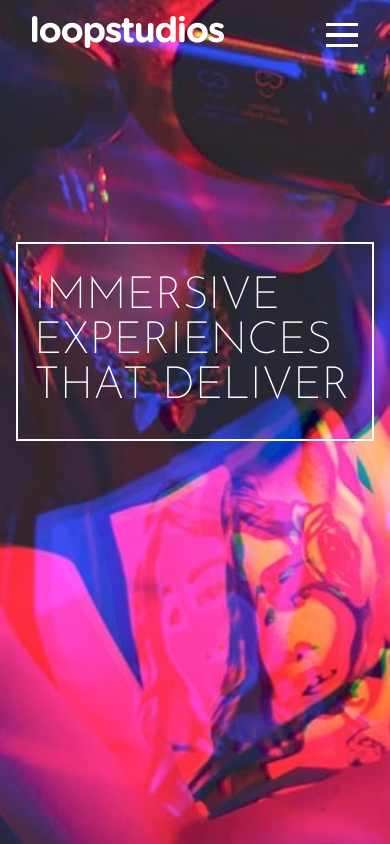
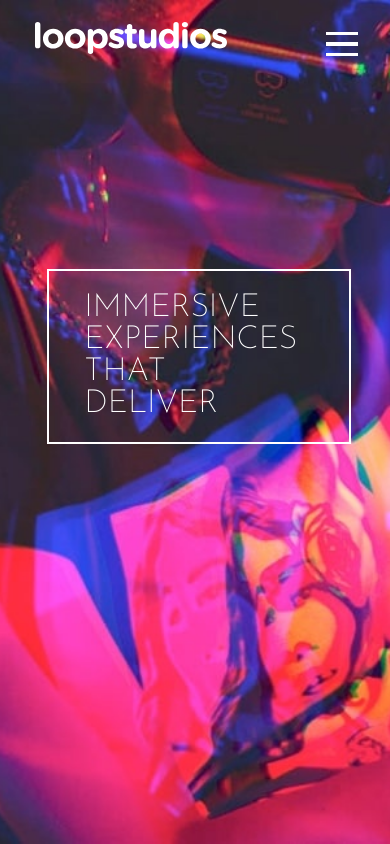
Before and after one commit to daniarsa/Proyecto_loopstudios, a React (Vite) app: page / in a window 390 px wide. Shown: the top 844 px of the page. Built offline with nearby package versions, Linux system fonts and the light colour scheme.

Commit message:
develop/Media Querys en proceso 50% logo, Header 100%, 10% Footer

```diff
--- a/src/components/Nabvar.jsx
+++ b/src/components/Nabvar.jsx
@@ -21,8 +21,10 @@ const Navbar = () => {
 
   return (
     <header className="navbar">
-      <Logo />
+      {!isMenuOpen && <Logo />}
       <nav className={`navbar__menu ${isMenuOpen ? 'navbar__menu--open' : ''}`}>
+      {isMenuOpen && <Logo />}
+
         <ul>
           {links.map((link, index) => (
             <li key={index}>
--- a/src/styles/Footer.scss
+++ b/src/styles/Footer.scss
@@ -12,7 +12,7 @@ $font-body: 'Alata', sans-serif;
 $font-heading: 'Josefin Sans', sans-serif;
 
 // Layout de página
-$mobile-width: 375px;
+$mobile-width: 900px;
 $desktop-width: 1440px;
 
 
@@ -34,19 +34,16 @@ $desktop-width: 1440px;
       margin: 0 auto;
     }
 
-    &__logo {
-      font-family: $font-body;
-      font-weight: 600;
-      font-size: 2rem;
-      margin-left: 20%
+    .logo {
+      margin-left: 11.3rem;
+      margin-bottom: 1.2rem;
     }
 
     &__links {
-
       display: flex;
       list-style: none;
       margin-top: 1rem;
-      margin-left: 11%;
+      margin-left: 1.2%;
 
       li {
         margin-right: 2rem;
@@ -106,6 +103,7 @@ $desktop-width: 1440px;
             width: 24px; // Ajusta el tamaño según sea necesario
             height: 24px; // Ajusta el tamaño según sea necesario
             margin-top: 1rem;
+            margin-bottom: 1rem;
           }
 
           &:hover {
@@ -201,7 +199,7 @@ $desktop-width: 1440px;
       }
 
       &__logo {
-          margin-left: 20%;
+          margin-left: 35%;
       }
 
       &__links {
@@ -238,3 +236,61 @@ $desktop-width: 1440px;
       }
   }
 }
+
+@media (max-width: 430px){
+  .footer {
+    background-color: $black;
+    color: $white;
+    padding: 2rem;
+
+    @include for-mobile {
+        padding: 1rem;
+
+        &__content {
+            flex-direction: column;
+            align-items: center;
+            text-align: center;
+        }
+
+        &__logo {
+            margin-left: 8%;
+            font-size: 1.25rem;
+        }
+
+        &__links {
+            flex-direction: column;
+            margin-left: 0;
+            margin-top: 2rem;
+
+            li {
+                margin-bottom: 1rem;
+
+                a {
+                    font-size: 1rem;
+                }
+            }
+        }
+
+        &__social {
+            margin-left: 25%;
+            margin-top: 1rem;
+
+            a {
+                margin-right: 1rem;
+
+                img {
+                    margin-top: 0.5rem;
+                }
+            }
+        }
+
+        &__copyright {
+          width: 100%;
+            text-align: center;
+            font-size: 0.875rem;
+            margin-top: 1.5rem;
+            margin-left: 8%;
+        }
+    }
+  }
+}
--- a/src/styles/Header.scss
+++ b/src/styles/Header.scss
@@ -13,26 +13,27 @@ $font-heading: 'Josefin Sans', sans-serif;
 
 .header {
     position: unset;
-    padding: 1rem;
-    // width: 100%;
+    max-width: 780px;
+    width: 50%;
+    margin-right:auto;
+    margin-left: 18.2%;
+    margin-top: 12%;
 
 
     &__content {
-      // width: 50%;
-      // padding-right: 2rem;
-      text-align: center;
       color: $white;
       border: 2px solid $white;
-      // margin: 0 auto;
-      width: fit-content;
+      padding-right: auto;
+      padding-left: 2%;
 
 
       h1 {
-        font-size: 5rem;
+        font-size: 5.8rem;
         font-family: $font-heading;
         font-weight: 200;
         text-transform: uppercase;
         text-align:left;
+
 
         @media (max-width: 768px) {
           font-size: 2.8rem;
@@ -44,32 +45,133 @@ $font-heading: 'Josefin Sans', sans-serif;
     }
 }
 
-@media (min-width: 769px) {
+// @media (min-width: 769px) {
+//   .header {
+//     height: 100vh;
+//     width: 58%;
+//     &__content {
+//       position: unset;
+//       padding-right: 1rem;
+//       padding-left: 1rem;
+//       margin-left: 30%;
+//       margin-top: 15%;
+//       text-align: left;
+//       width: auto;
+//     }
+//   }
+// }
+
+
+// @media (max-width: 1024px) {
+//   .header {
+
+
+//     &__content {
+//       margin-top: 5%;
+
+//       h1 {
+//         font-size: 2.5rem;
+//       }
+//     }
+// }
+// }
+@media (max-width: 1366px ) {
   .header {
-    height: 100vh;
+    width: 50%;
+    margin-top: 6%;
+    margin-left: 18.2%;
+
 
     &__content {
-      position: unset;
-      top: 50%;
-      left: 50%;
-      text-align: left;
-      width: auto;
+      padding-left: 2rem;
+
+    h1 {
+      font-size: 4.8rem; }
     }
   }
 }
 
 
-@media (max-width: 768px) {
+@media (max-width: 1280px ) {
   .header {
-    // height: 100%;
-    margin-top: 40%;
-
-
-
+    width: 60%;
+    margin-top: 10%;
+    margin-left: 18.2%;
     &__content {
-      position: unset;
-      // align-items: left;
-
+      padding-left: 2rem;
+    h1 {
+      font-size: 5rem; }
     }
   }
 }
+
+@media (max-width: 1024px) {
+  .header {
+    width: 56%;
+    margin-left: 10%;
+    &__content {
+      margin-left: 2.6%;
+    h1 {
+      font-size: 4rem; }
+    }
+  }
+}
+
+
+@media (max-width: 912px) {
+  .header {
+    width: 65%;
+    margin-top: 15%;
+    &__content {
+    h1 {
+      font-size: 3.6rem; }
+    }
+  }
+}
+
+@media (max-width: 710px) {
+  .header {
+    width: 70%;
+
+    &__content {
+      padding-left: 1.2rem;
+
+      h1 {
+        font-size: 2.8rem; }
+    }
+}
+}
+
+@media (max-width: 540px) {
+  .header {
+    width: 75%;
+    margin-top: 25%;
+}
+}
+
+@media (max-width: 480px) {
+  .header {
+    width: 80%;
+    margin-top: 50%;
+
+    &__content {
+      padding-right: 0.8rem;
+
+      h1 {
+        font-size: 2.5rem;}
+    }
+}
+}
+
+@media (max-width: 412px) {
+  .header {
+    width: 80%;
+
+    &__content {
+      padding-right: 2rem;
+
+      h1 {
+        font-size: 2rem;}
+    }
+}
+}
--- a/src/styles/Logo.scss
+++ b/src/styles/Logo.scss
@@ -1,5 +1,16 @@
 .logo {
-    font-size: 1.5rem;
-    font-weight: bold;
-    color: white;
+  margin-top: 2%;
+  margin-left: 18.2%;
   }
+
+
+  @media (max-width: 1024px) {
+    .logo{
+      margin-left: 10%;
+    }
+  }
+  @media (max-width: 431px) {
+    .logo{
+      margin-left: 1%;
+    }
+  }
--- a/src/styles/Nabvar.scss
+++ b/src/styles/Nabvar.scss
@@ -11,26 +11,32 @@ $very-dark-gray: hsl(0, 0%, 41%);
 $font-body: 'Alata', sans-serif;
 $font-heading: 'Josefin Sans', sans-serif;
 
-// *{
-//   margin: 0;
-//   padding: 0;
-//   border: 0;
-// }
 
 .navbar {
   display: flex;
   justify-content: space-between;
   align-items: center;
   padding: 1rem 2rem;
+  margin-right: 8%;
   background: url('') no-repeat center/cover;
   color: $white;
 
+  & > .navbar__toggle {
+    position: absolute;
+    top: 2rem;
+    right: 2rem;
+    margin-left: 0;
+    z-index: 10;  // Asegura que la "X" esté por encima de otros elementos
+  }
+
   &__menu {
+
     ul {
       display: flex;
       list-style: none;
       margin: 0;
       padding: 0;
+
 
       li {
         margin: 0 1rem;
@@ -56,6 +62,7 @@ $font-heading: 'Josefin Sans', sans-serif;
       }
     }
 
+
     &--open {
       display: block;
       position: absolute;
@@ -69,14 +76,26 @@ $font-heading: 'Josefin Sans', sans-serif;
       justify-content: center;
       align-items: center;
 
+      & > .logo {
+        position: absolute;
+        top: 1rem;
+        margin-right: 52%;
+      }
+
+
       ul {
+        text-transform: uppercase;
         flex-direction: column;
+        margin:0;
+        margin-right: 60%;
 
         li {
           margin: 1rem 0;
         }
+
       }
     }
+
   }
 
   &__toggle {
@@ -87,11 +106,14 @@ $font-heading: 'Josefin Sans', sans-serif;
     height: 1.5rem;
     cursor: pointer;
 
+
     &-bar {
+      display: flex;
       width: 100%;
       height: 0.2rem;
       background-color: $white;
       transition: all 0.3s ease;
+
 
       &--open:nth-child(1) {
         transform: translateY(0.6rem) rotate(45deg);
@@ -106,7 +128,9 @@ $font-heading: 'Josefin Sans', sans-serif;
   }
 }
 
-@media (max-width: 768px) {
+
+//Query de menu hamburguesa
+@media (max-width: 1020px) {
   .navbar {
     &__menu {
       display: none;
@@ -118,6 +142,30 @@ $font-heading: 'Josefin Sans', sans-serif;
 
     &__toggle {
       display: flex;
+
     }
   }
 }
+
+//Media Query enlaces navbar
+@media (min-width: 1024px) {
+  .navbar {
+    padding: 1rem 2rem;
+    margin-right: 6%;
+
+    &__menu {
+
+      ul {
+        display: flex;
+        list-style: none;
+        margin: 0;
+        padding: 0;
+
+
+        li {
+          margin: 0 0.8rem;
+        }
+      }
+    }
+  }
+}
--- a/src/styles/Section_info.scss
+++ b/src/styles/Section_info.scss
@@ -28,7 +28,7 @@ $desktop-width: 1440px;
     &__image {
       width: 100%;
       height: 100%;
-      object-fit: cover; /* Ajusta la imagen para que cubra todo el espacio del contenedor */
+      object-fit: cover;
     }
 
       &__content {
```
